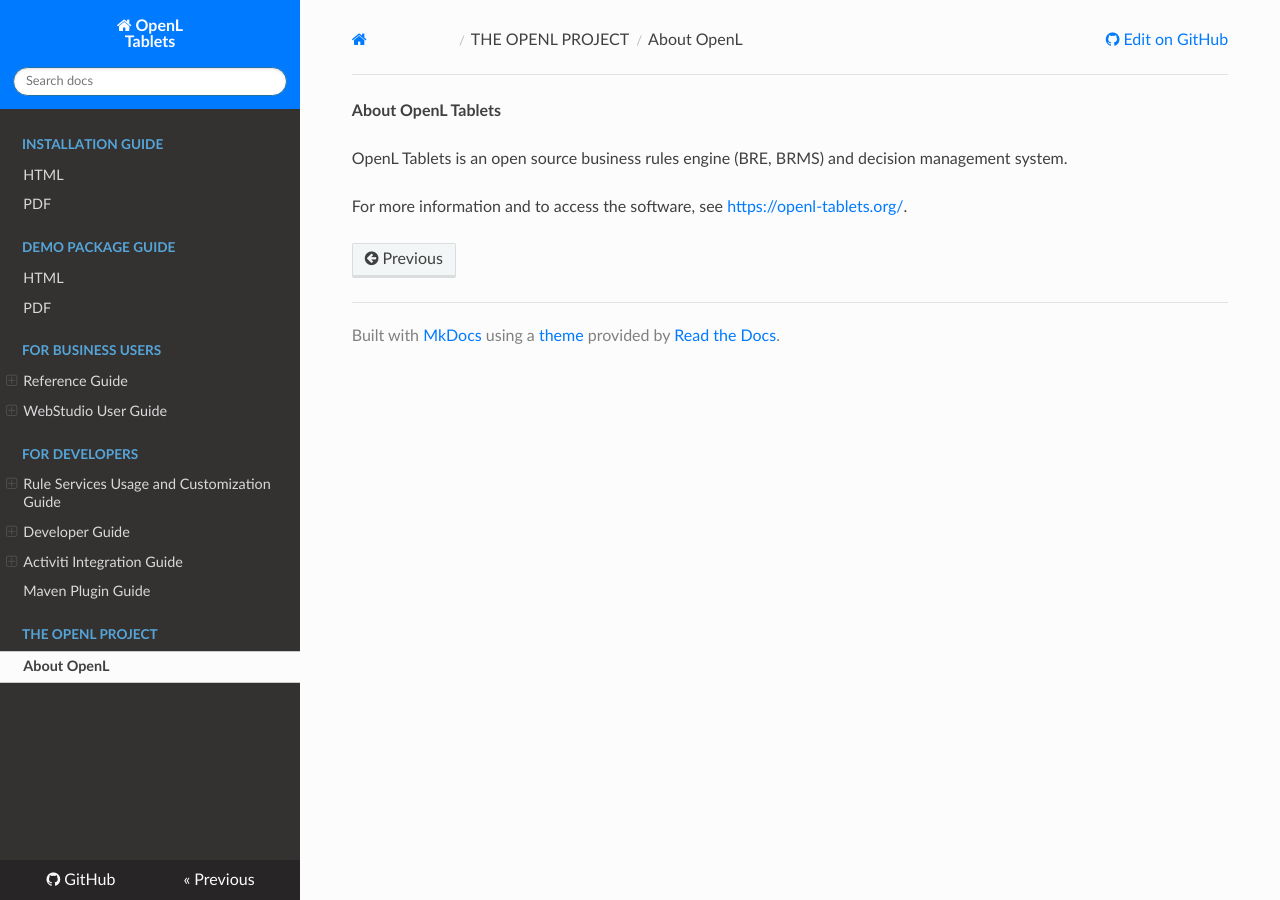
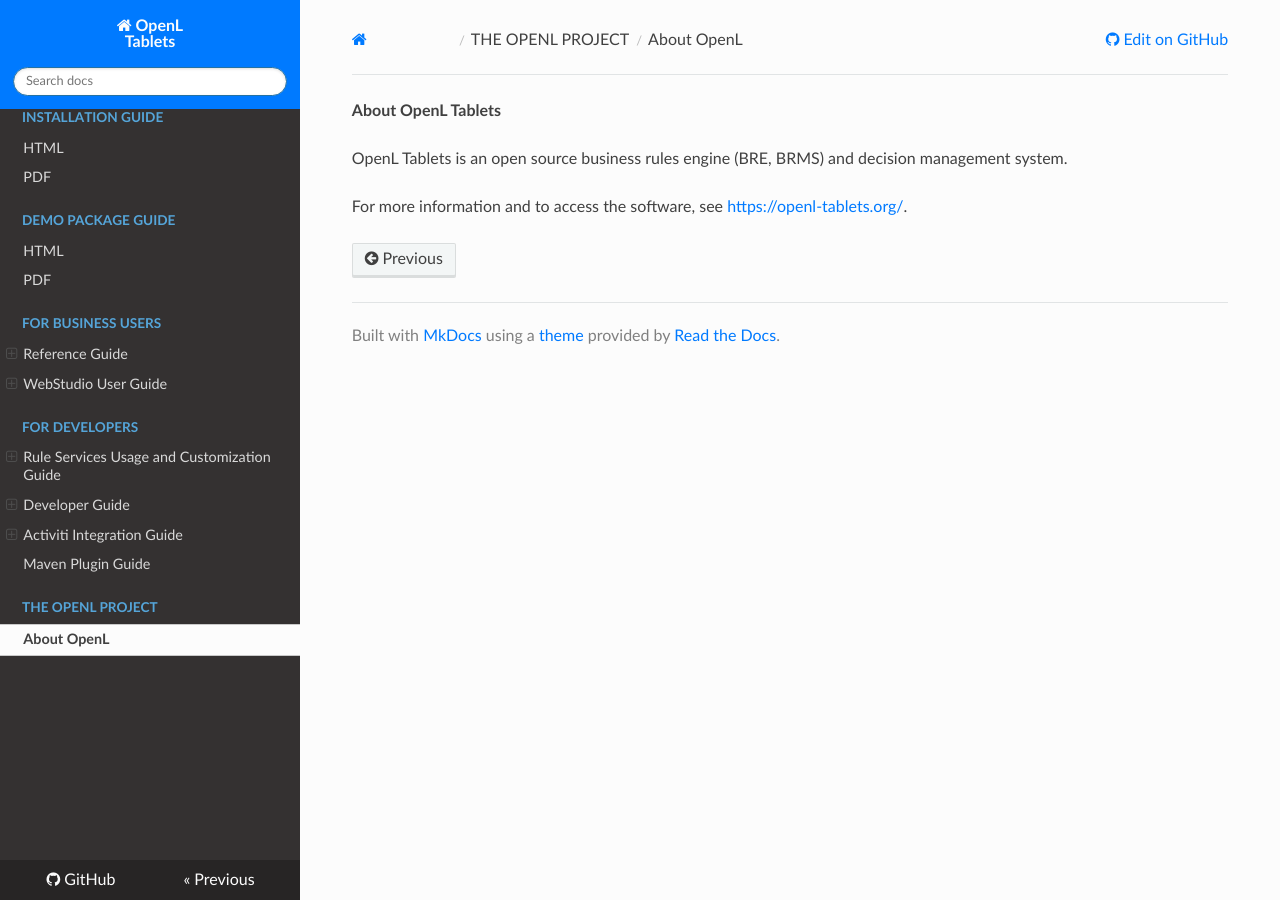
Before and after one commit to agradus/OpenLdocs, an MkDocs documentation site: the page built from docs/about.md, in a window 1280 px wide. Built offline with MkDocs 1.6.1, drawn with Linux system fonts in a browser that asks for light colours; nearby versions of some CDN libraries.

Commit message:
Update extra.css

```diff
--- a/docs/css/extra.css
+++ b/docs/css/extra.css
@@ -7,7 +7,8 @@
 /* set vertical spacing in left nav */
 
 .wy-menu-vertical header, .wy-menu-vertical {
-    margin: 20px 0 0;
+    margin-top: -20px;
+    margin-bottom: -20px;
 }
 
 /* icon sizing in the left menu */
```
